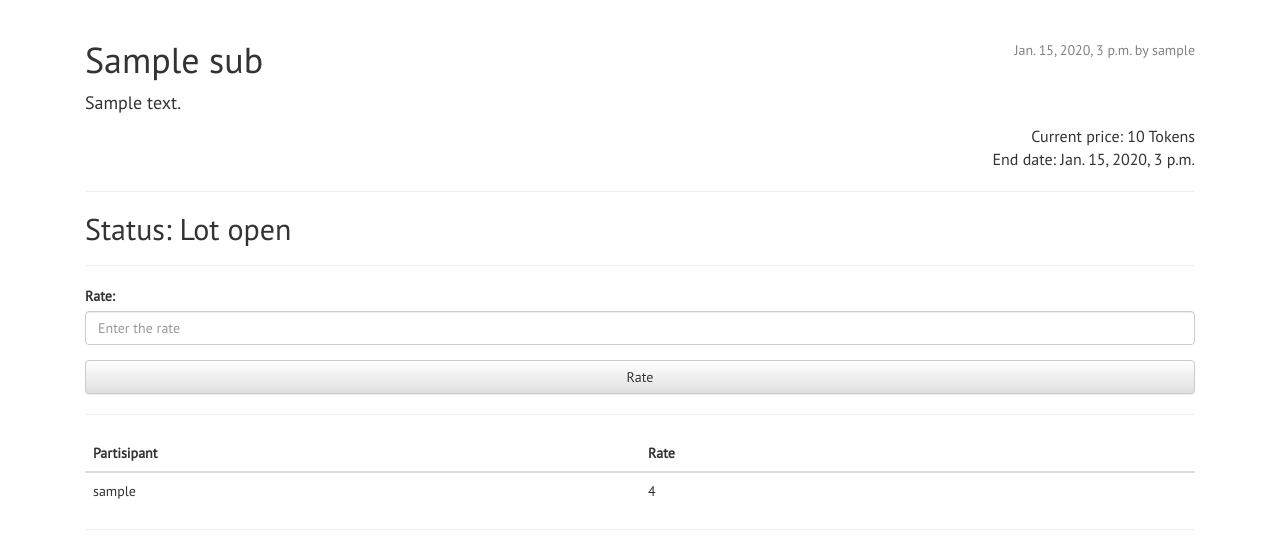
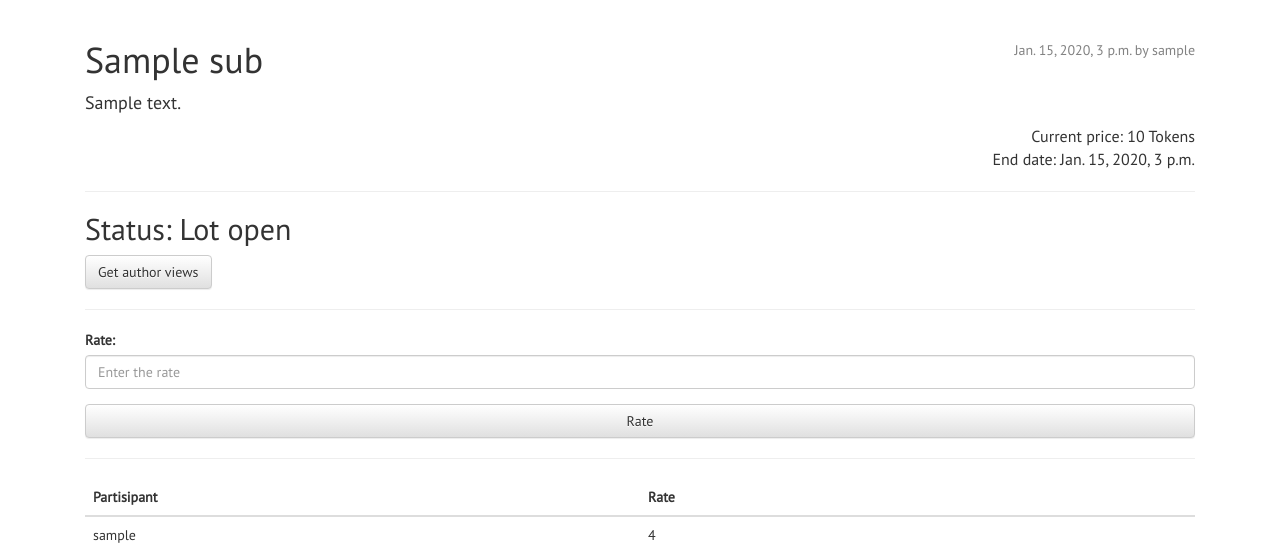
Before and after one commit to WitchZone/Auction, a Django app: page /lot/1/ in a window 1280 px wide. Shown: the part 52-604 px from the top of the page. Run offline with Django 3.2, Linux system fonts and the light colour scheme; tables that the repository leaves empty hold one stand-in row (values such as "Sample post"); some libraries are stand-ins or nearby versions.

Commit message:
Views for module Lot_sub/add get au views/ajax request coming soon

```diff
--- a/auction/models.py
+++ b/auction/models.py
@@ -8,6 +8,7 @@ class Lot_sub(models.Model):
     title = models.CharField(max_length=200)
     text = models.TextField()
     starting_price = models.PositiveIntegerField()
+    views = models.PositiveIntegerField(default=0)
     created_date = models.DateTimeField(default=timezone.now)
     published_date = models.DateTimeField(blank=True, null=True)
     end_date = models.DateTimeField(blank=True, null=True)
--- a/auction/templates/auction/lot_detail.html
+++ b/auction/templates/auction/lot_detail.html
@@ -42,7 +42,15 @@
         {% if lot.end_date and lot.end_date > date_now  and lot.is_open %}
             <div class="h2">Status: Lot open</div>
             {% if ed %}
+                <div>Просмотров: {{lot.views}}</div>
             {% else %}
+                <div class="form">
+                    {% csrf_token %}
+                    <div id="user_views">
+                        <button class="btn btn-default" id="get_views" data-ad-id="{{ lot.id }}" value="Get view">Get author views</button>
+                    </div>
+                </div>
+                <script src="/static/js/get_views.js"></script>
                 <hr>
                 <form id="form" class="post-form" method="post" action"={% url 'lot_detail' pk=lot.pk %}">
                     {% csrf_token %}
--- a/auction/urls.py
+++ b/auction/urls.py
@@ -10,6 +10,7 @@ urlpatterns = [
     url(r'^logout/$', views.user_logout, name='logout'),
     url(r'^lot/(?P<pk>[0-9]+)/$', views.lot_detail, name='lot_detail'),
     url(r'^lot/new/$', views.lot_new, name='lot_new'),
+    url(r'^get_views/$', views.get_au_views, name='get_au_views'),
     url(r'^post/(?P<pk>[0-9]+)/edit/$', views.lot_edit, name='lot_edit'),
     url(r'^post/(?P<pk>\d+)/remove/$', views.lot_remove, name='lot_remove'),
 ]
--- a/auction/views.py
+++ b/auction/views.py
@@ -11,7 +11,6 @@ from .forms import UserForm, UserProfileForm, LotForm, RateForm, WinnerForm
 from .models import UserProfile, Lot_sub, LotRate, Winner
 
 # Create your views here.
-
 def lot_list(request):
     lots = Lot_sub.objects.filter(published_date__lte=timezone.now()).order_by('-published_date')
     return render(request, 'auction/lot.html', {'lots': lots})
@@ -184,3 +183,16 @@ def user_login(request):
 def user_logout(request):
     logout(request)
     return HttpResponseRedirect(reverse('lot_list'))
+
+
+def get_au_views(request):
+    if request.method == 'POST':
+        lot_id = request.get('lot_id')
+        lot = Lot_sub.get(pk=lot_id)
+        lot.views += 1
+        lot.save()
+        response = {}
+        return HttpResponse(
+            json.dumps(response),
+            content_type='application/json'
+        )
```
Also changed, not shown: auction/migrations/0015_lot_sub_views.py (added). Lines whose indentation alone changed are shown as unchanged.
